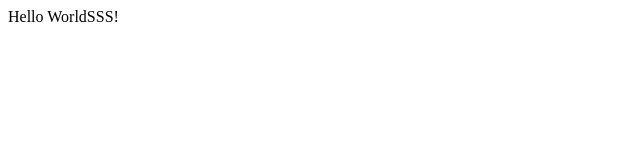
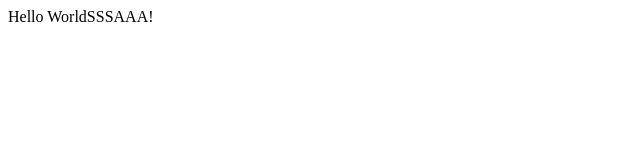
Before and after one commit to godoz2x/Htmlhello, a plain HTML site: page index.html in a window 1280 px wide. Shown: the full height of the page, 0-640 px from the left. Drawn offline with Linux system fonts and the light colour scheme.

Commit message:
new branch added

```diff
--- a/index.html
+++ b/index.html
@@ -1,3 +1,3 @@
 <html>
-Hello WorldSSS!
+Hello WorldSSSAAA!
 <html>
```
